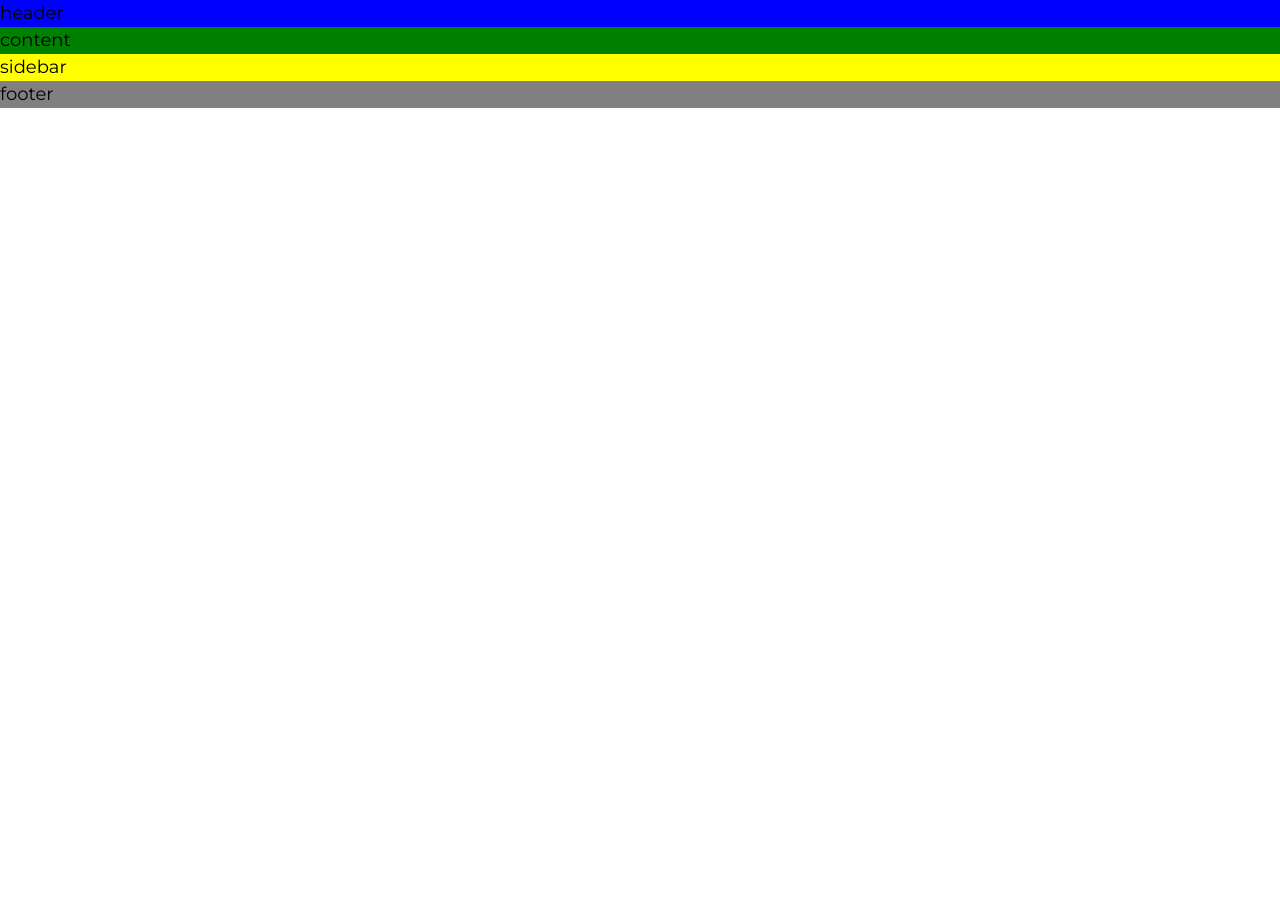
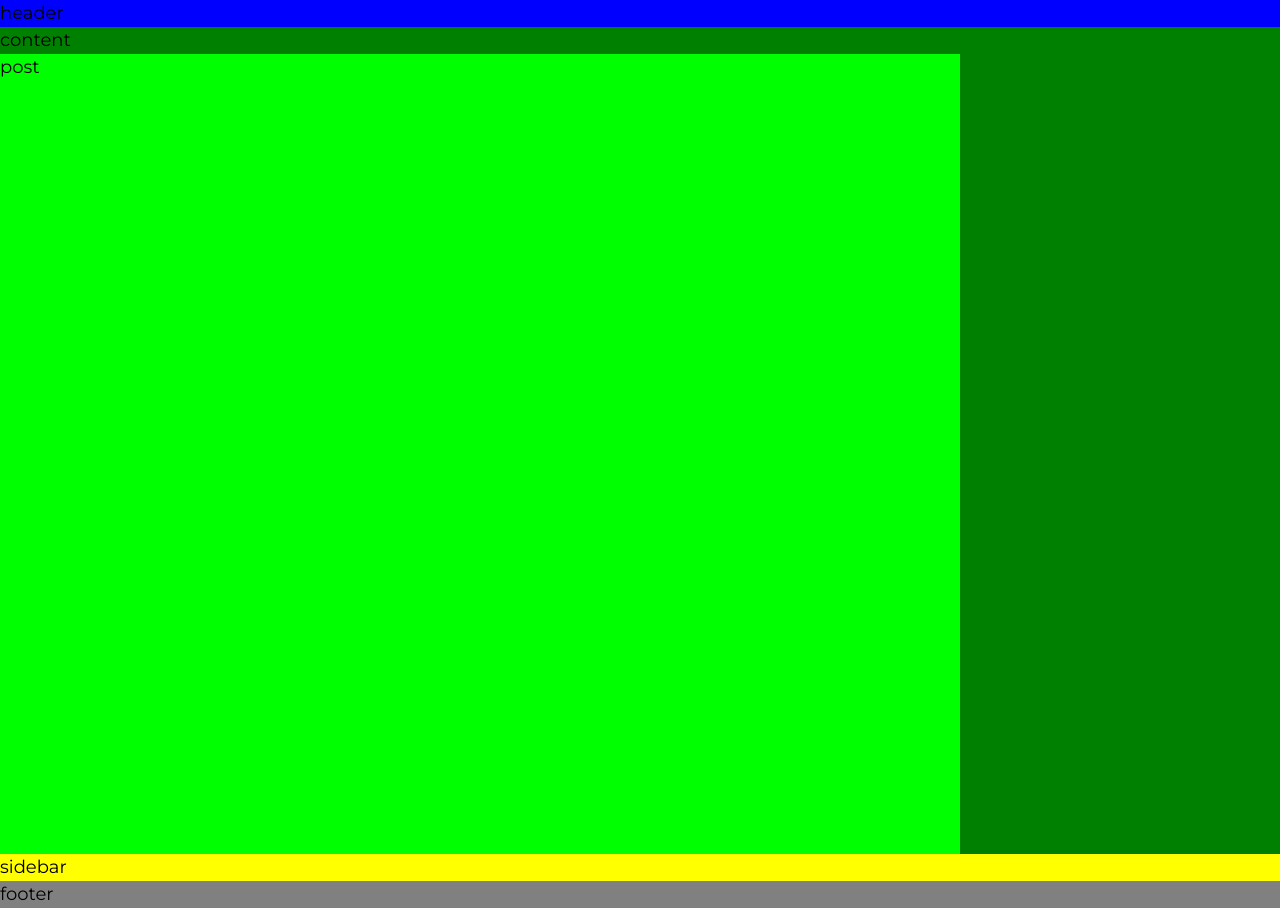
Before and after one commit to sarahseewhy/sarahseewhy, a website: page index.html in a window 1280 px wide. Before the commit the page ends 800 px from the top, so only its background shows below. Drawn offline with Linux system fonts and the light colour scheme.

Commit message:
Adds post sections and experiments with CSS columns

```diff
--- a/css/style.css
+++ b/css/style.css
@@ -1,10 +1,5 @@
 body {
   font: normal 18px/1.5 "Montserrat", helvetica, arial, sans-serif;
-  /* This is a font shorthand that allows you to set many variables at one go, in this case its:
-  font weight:    normal;
-  font-size:      18px;
-  line-height:    1.5;
-  font-family:    "Montserrat", helvetica, arial, sans-serif; */
 }
 
 #header {
@@ -15,6 +10,13 @@ body {
   background-color: green;
 }
 
+.post {
+  background-color: lime;
+  columns: 20em;
+  height: 100vh;
+  width: 75vw;
+}
+
 #sidebar {
   background-color: yellow;
 }
--- a/index.html
+++ b/index.html
@@ -13,6 +13,9 @@
   </div>
   <div id="content">
     content
+    <div class="post">
+      post
+    </div>
   </div>
   <div id="sidebar">
     sidebar
```
